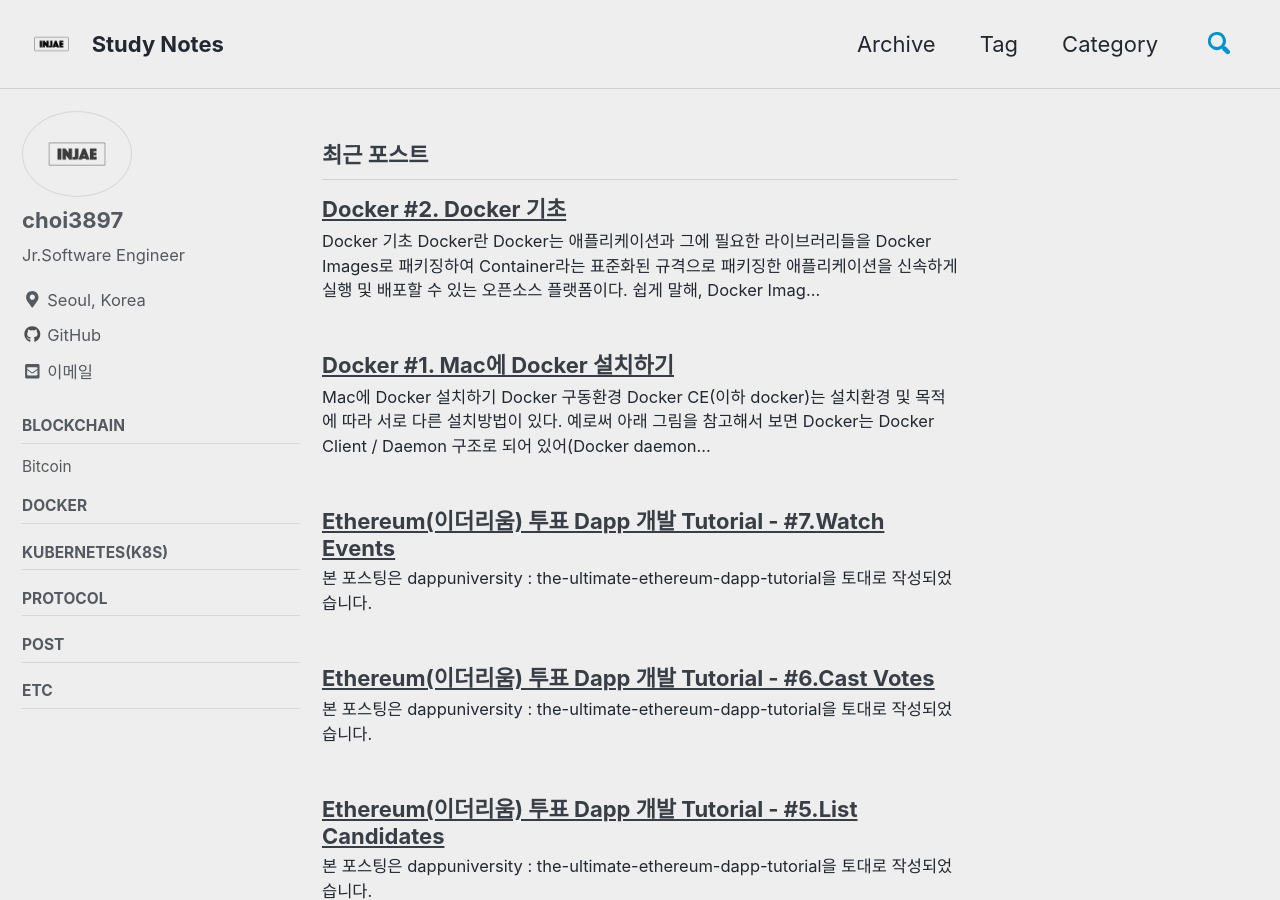
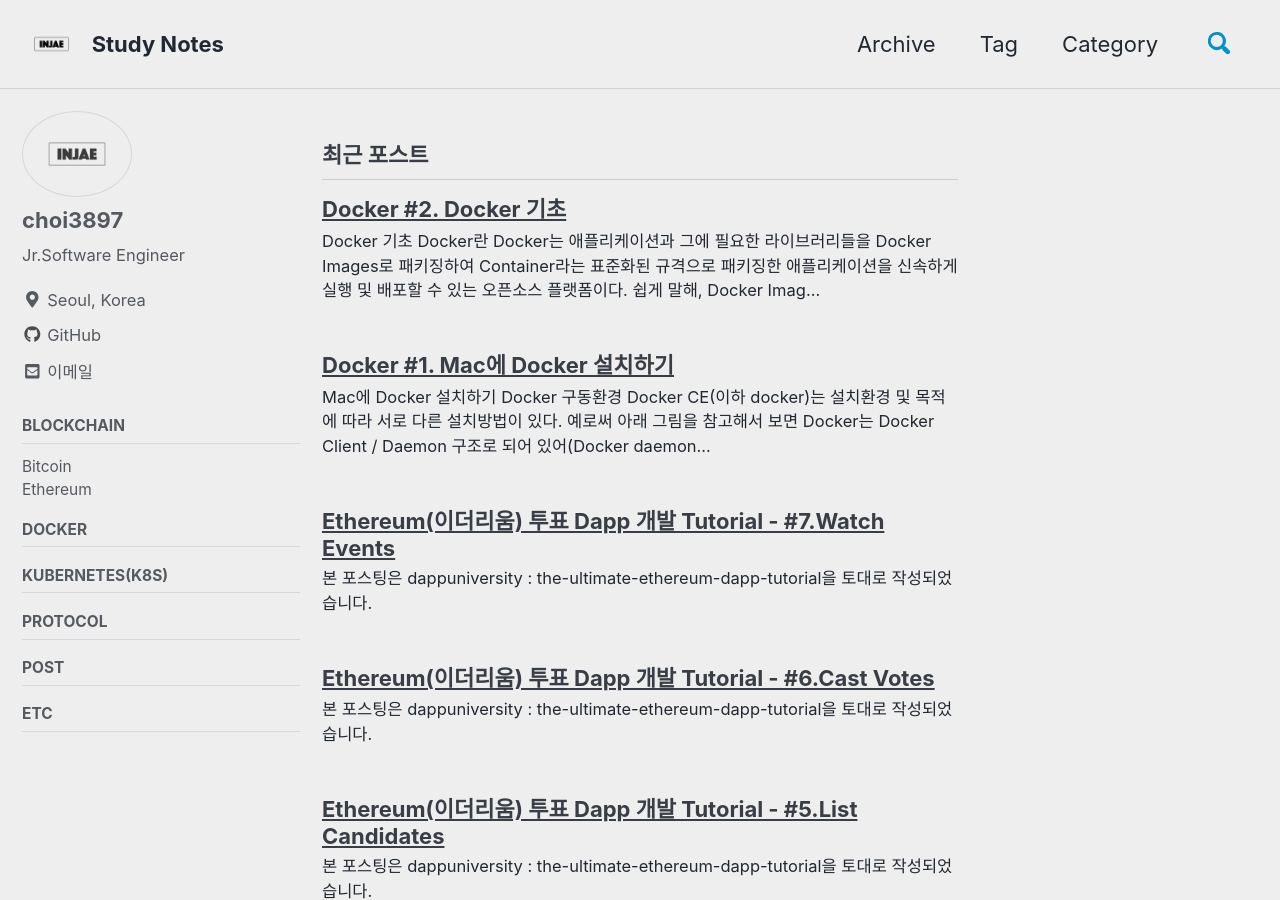
Before and after one commit to lbm93/lbm93.github.io, a Jekyll site: the page built from index.html, in a window 1280 px wide and 900 px high. Built offline with Jekyll 4.4.1, drawn with Linux system fonts in a browser that asks for light colours; cached includes are drawn as plain includes; nearby versions of some CDN libraries; the list of posts is cut into pages by our own code.

Commit message:
Update navigation.yml

```diff
--- a/_data/navigation.yml
+++ b/_data/navigation.yml
@@ -16,6 +16,8 @@
     children:
       - title: "Bitcoin"
         url: /categories/#bitcoin
+      - title: "Ethereum"
+        url: /categories/#ethereum
   - title: "Docker"
     url: /categories/#docker
   - title: "Kubernetes(K8S)"
```
